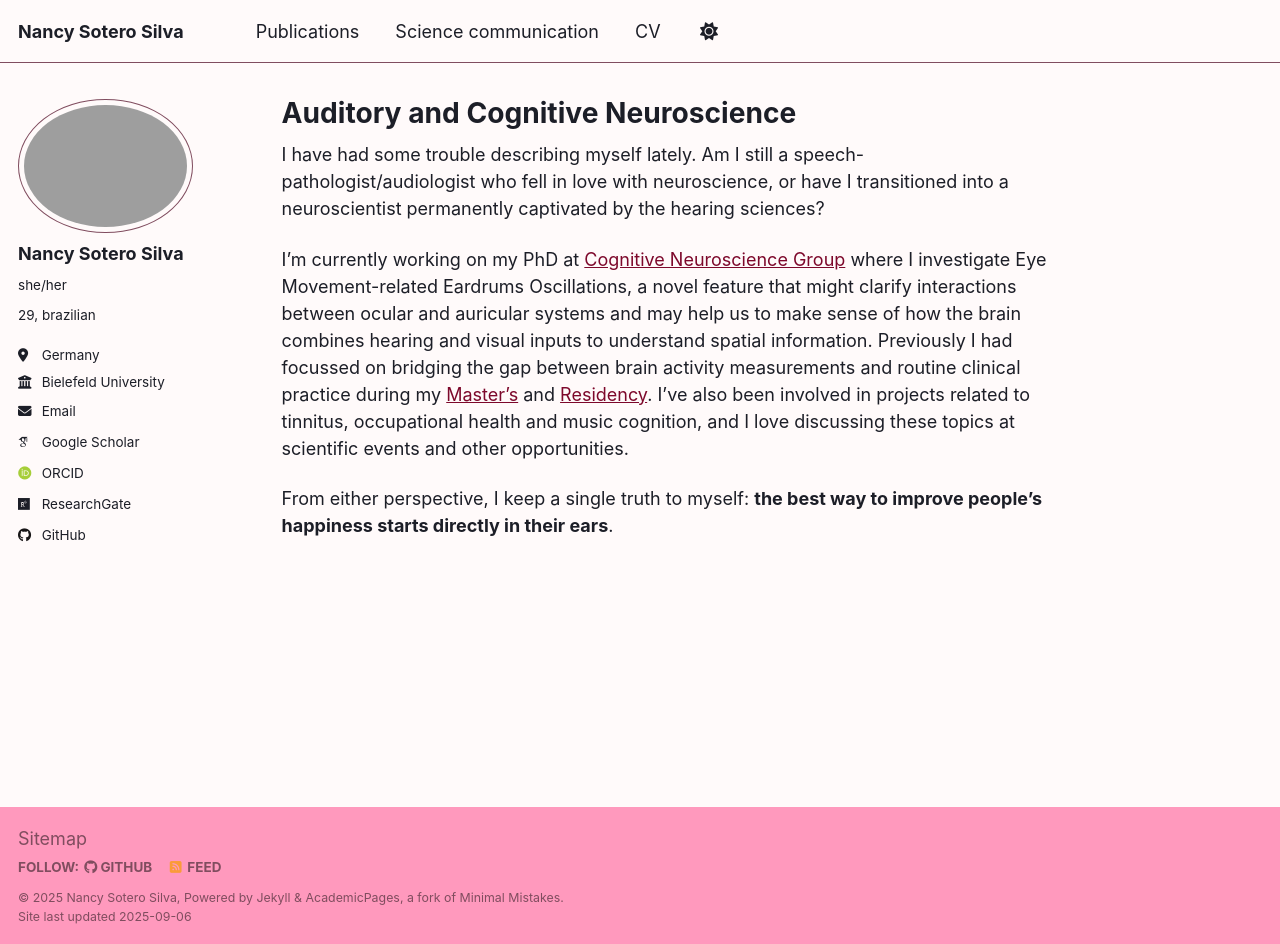
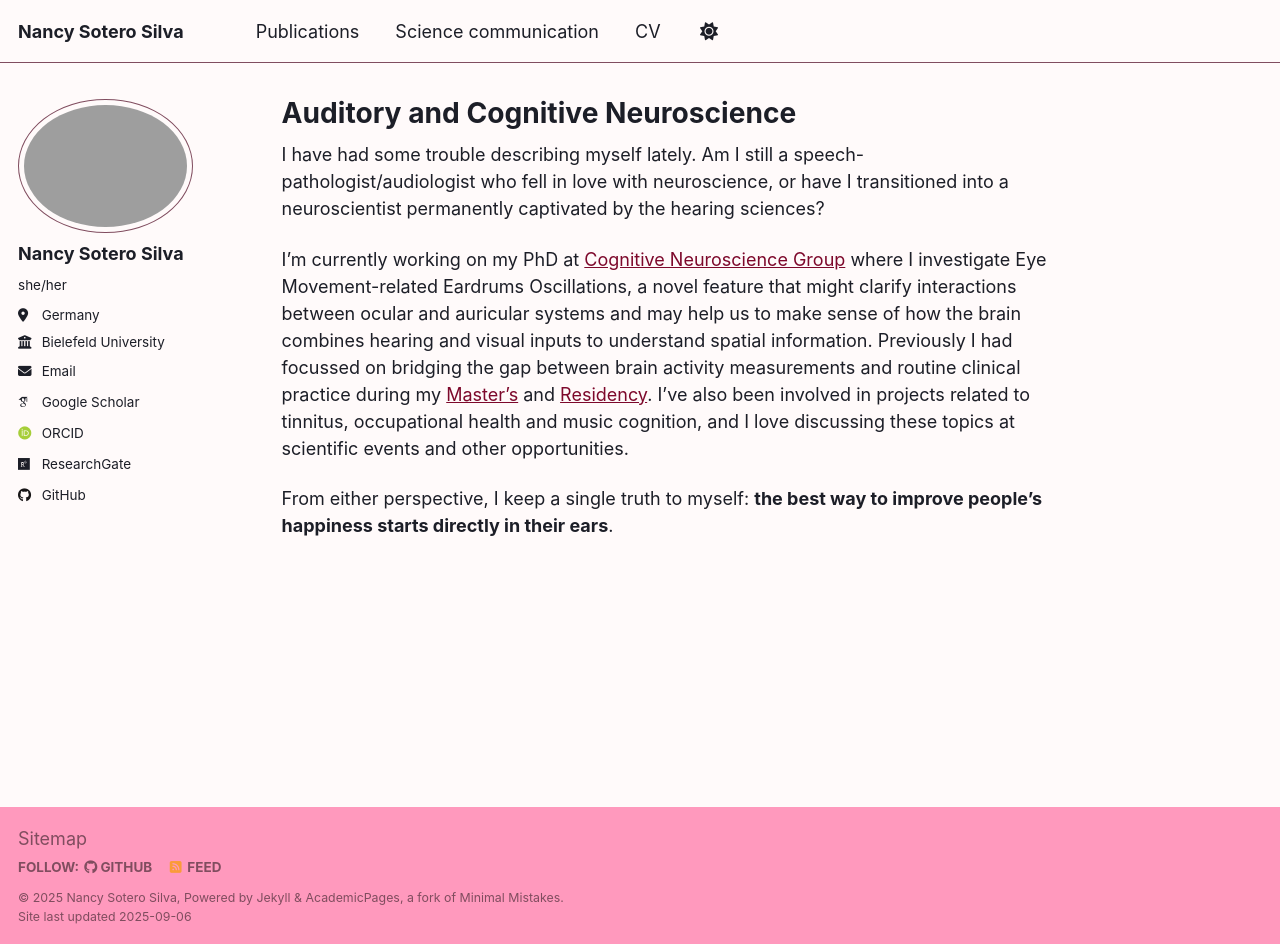
Before and after one commit to nancysotero/neuronency, a Jekyll site: the page built from _pages/about.md, in a window 1280 px wide and 944 px high. Built offline with Jekyll 4.4.1, drawn with Linux system fonts in a browser that asks for light colours; some web fonts are replaced; a script that is not in the unit is left out.

Commit message:
Update _config.yml

```diff
--- a/_config.yml
+++ b/_config.yml
@@ -27,7 +27,7 @@ author:
   avatar           : "profile.png"
   name             : "Nancy Sotero Silva"
   pronouns         : "she/her"
-  bio              : "29, brazilian"
+  bio              : #"29, brazilian"
   location         : "Germany"
   employer         : "Bielefeld University"
   uri              : # URL
```
